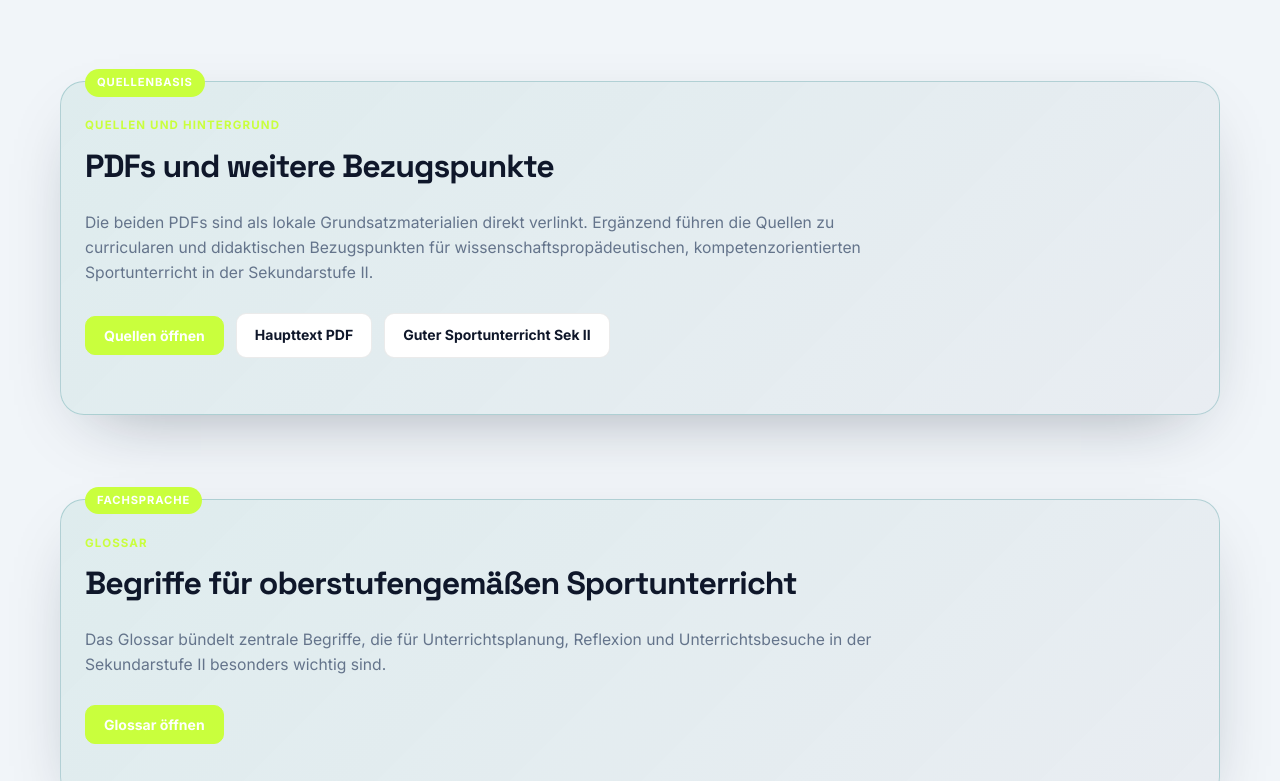
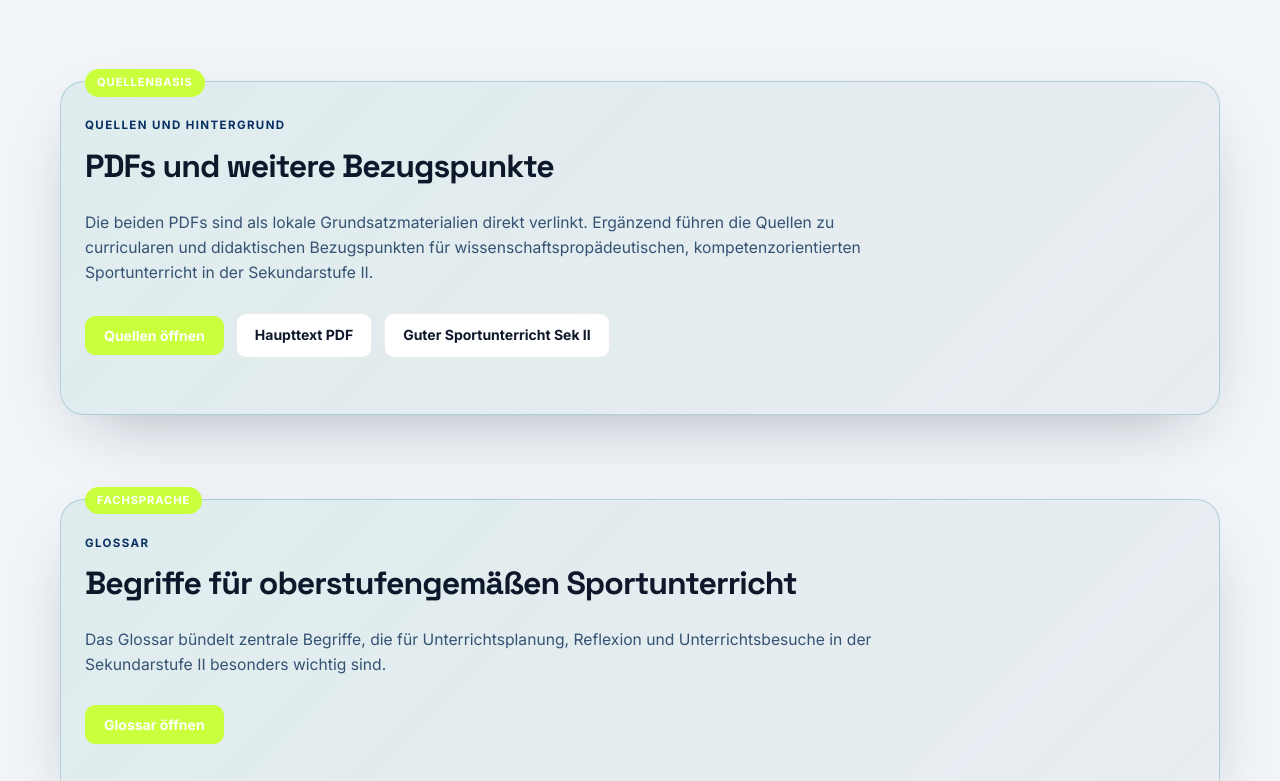
Before and after one commit to RadDWB/Oberstufengem-er-Unterricht, a plain HTML site: page index.html in a window 1280 px wide. Shown: the part 1824-2605 px from the top of the page. Drawn offline with Linux system fonts and the light colour scheme.

Commit message:
Improve collapsible box text contrast

```diff
--- a/index.html
+++ b/index.html
@@ -239,8 +239,14 @@
             font-weight: 800;
             letter-spacing: 0.10em;
             text-transform: uppercase;
-            color: var(--accent);
+            color: var(--teal);
             margin-bottom: 6px;
+        }
+
+        .collapsible-section .section-eyebrow {
+            color: var(--blue);
+            font-weight: 900;
+            letter-spacing: 0.12em;
         }
 
         .section-heading {
@@ -253,7 +259,7 @@
         }
 
         .section-lead {
-            color: var(--muted);
+            color: #355273;
             max-width: 830px;
             margin-bottom: 28px;
             font-size: 0.98rem;
@@ -382,6 +388,7 @@
                 linear-gradient(135deg, rgba(12,117,122,0.12), rgba(8,47,99,0.08)),
                 rgba(255,255,255,0.72);
             box-shadow: 0 24px 70px -34px rgba(15,23,42,0.42);
+            color: var(--blue);
         }
 
         .collapsible-section::before {
```
